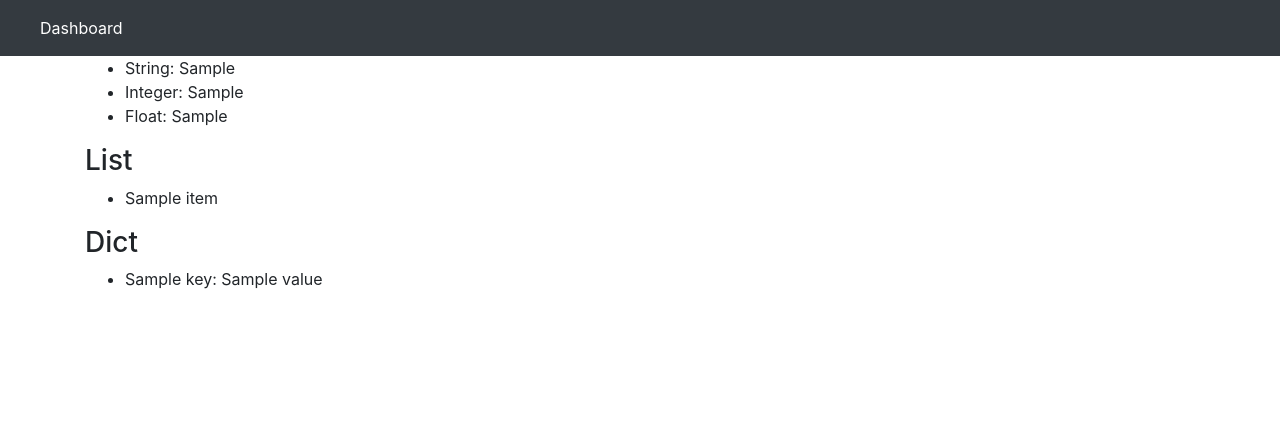
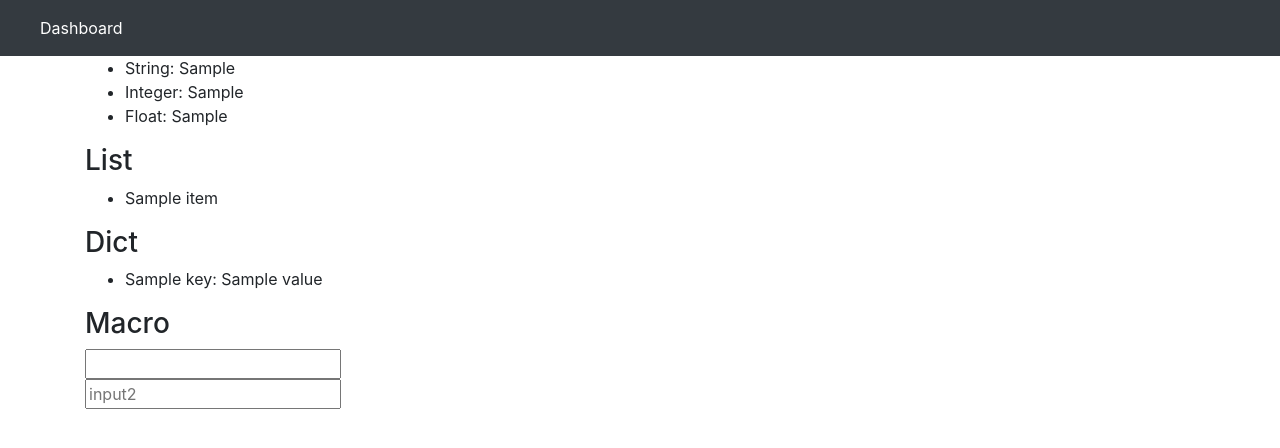
Before and after one commit to developersLxz/flask-base, a Python web app: template app/templates/test.html in a window 1280 px wide. Shown: the top 448 px of the page. Run offline with Jinja, Linux system fonts and the light colour scheme; the template is opened without the code that fills it: most values are stand-ins (such as "Sample title", 1, 10 or a date in 2020); some libraries are stand-ins or nearby versions.

Commit message:
Add macro

```diff
--- a/app/templates/test.html
+++ b/app/templates/test.html
@@ -1,4 +1,8 @@
 {% extends 'base.html' %}
+
+{% macro input(name, placeholder="") %}
+<input type="text" name="{{ name }}" placeholder="{{ placeholder }}" />
+{% endmacro %}
 
 {% block title %}
 Test
@@ -24,4 +28,7 @@ Test
     <li>{{ key }}: {{ value }}</li>
     {% endfor %}
 </ul>
+<h3>Macro</h3>
+{{ input("input1") }} </br>
+{{ input("input2", placeholder="input2") }} </br>
 {% endblock %}
```
